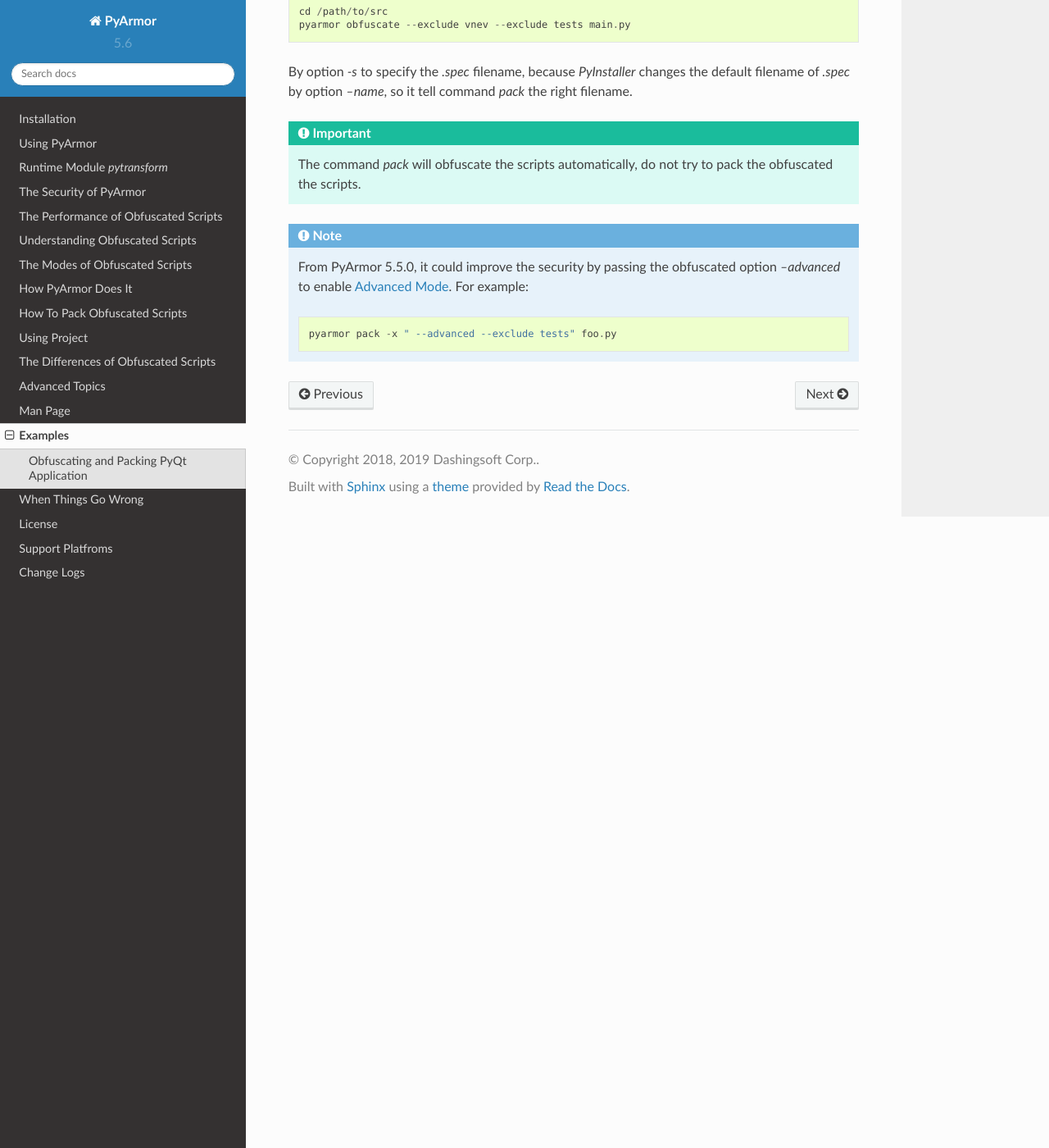
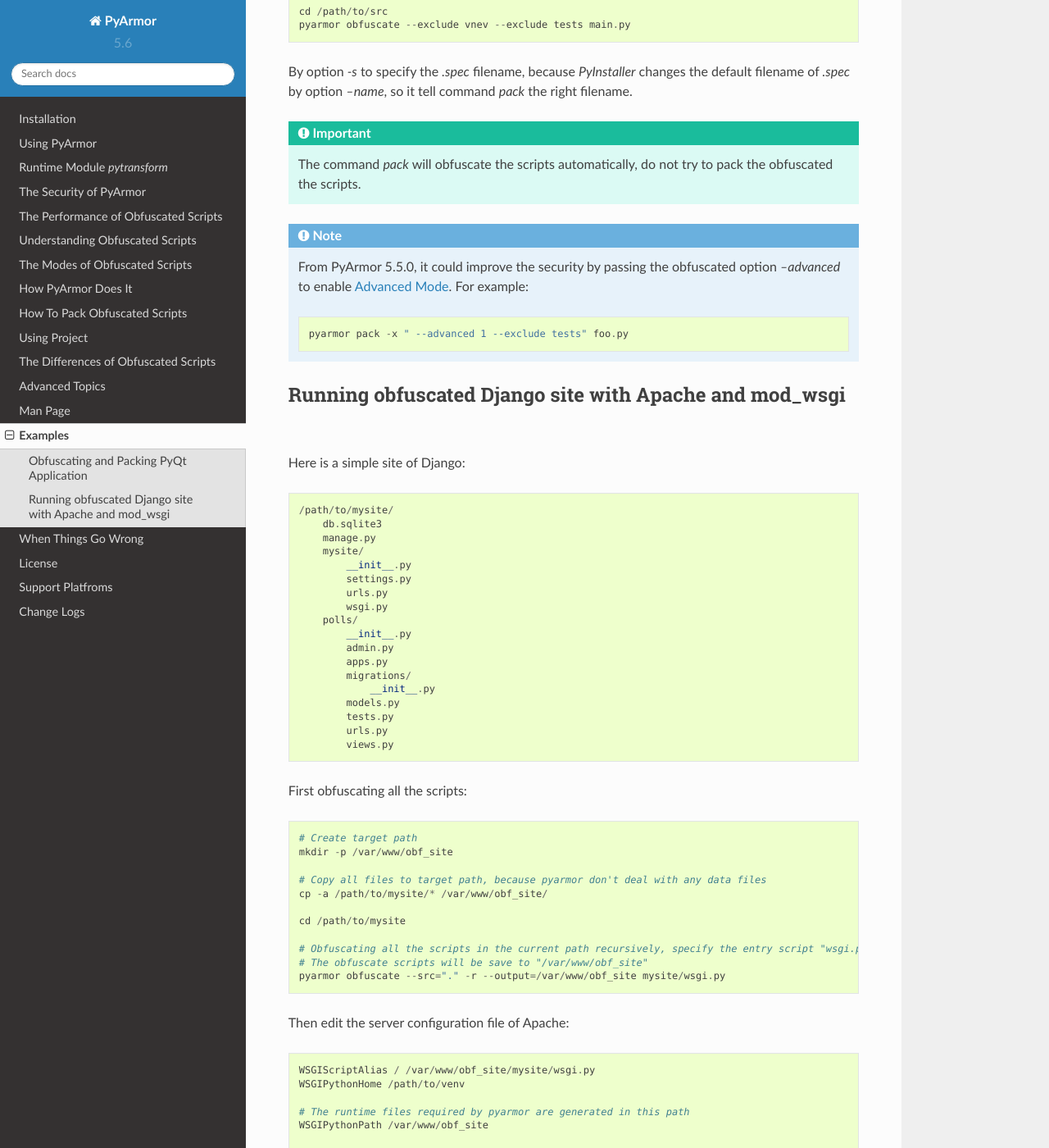
Before and after one commit to dashingsoft/pyarmor, a Sphinx documentation site: the page built from docs/examples.rst, in a window 1280 px wide and 1400 px high, scrolled down 1014 px. Shown: the whole window at 82% size. Built offline with Sphinx 7.4.7 and the Read the Docs theme 2.0.0, drawn with Linux system fonts in a browser that asks for light colours; some of the changed text lies outside the part shown.

Commit message:
Add example for Django wsgi

```diff
--- a/docs/examples.rst
+++ b/docs/examples.rst
@@ -62,6 +62,62 @@
    From PyArmor 5.5.0, it could improve the security by passing the obfuscated
    option `--advanced` to enable :ref:`Advanced Mode`. For example::
 
-       pyarmor pack -x " --advanced --exclude tests" foo.py
+       pyarmor pack -x " --advanced 1 --exclude tests" foo.py
+
+Running obfuscated Django site with Apache and mod_wsgi
+-------------------------------------------------------
+
+Here is a simple site of Django::
+
+    /path/to/mysite/
+        db.sqlite3
+        manage.py
+        mysite/
+            __init__.py
+            settings.py
+            urls.py
+            wsgi.py
+        polls/
+            __init__.py
+            admin.py
+            apps.py
+            migrations/
+                __init__.py
+            models.py
+            tests.py
+            urls.py
+            views.py
+
+First obfuscating all the scripts::
+
+    # Create target path
+    mkdir -p /var/www/obf_site
+
+    # Copy all files to target path, because pyarmor don't deal with any data files
+    cp -a /path/to/mysite/* /var/www/obf_site/
+
+    cd /path/to/mysite
+
+    # Obfuscating all the scripts in the current path recursively, specify the entry script "wsgi.py"
+    # The obfuscate scripts will be save to "/var/www/obf_site"
+    pyarmor obfuscate --src="." -r --output=/var/www/obf_site mysite/wsgi.py
+
+Then edit the server configuration file of Apache::
+
+    WSGIScriptAlias / /var/www/obf_site/mysite/wsgi.py
+    WSGIPythonHome /path/to/venv
+
+    # The runtime files required by pyarmor are generated in this path
+    WSGIPythonPath /var/www/obf_site
+
+    <Directory /path/to/mysite.com/mysite>
+        <Files wsgi.py>
+            Require all granted
+        </Files>
+    </Directory>
+
+Finally restart Apache::
+
+    apachectl restart
 
 .. include:: _common_definitions.txt
```
